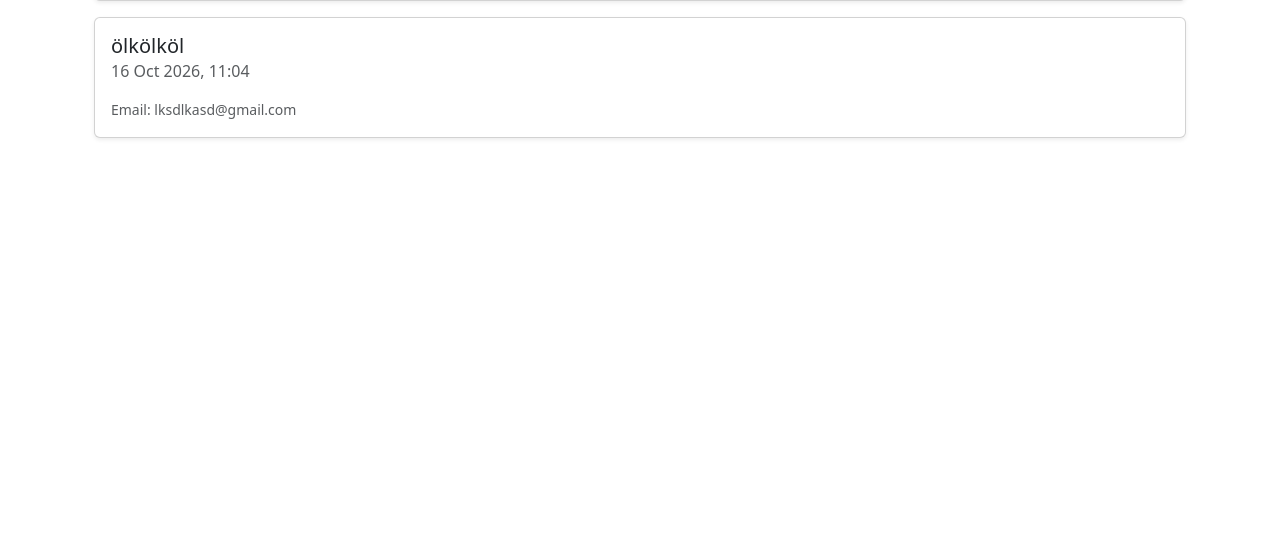
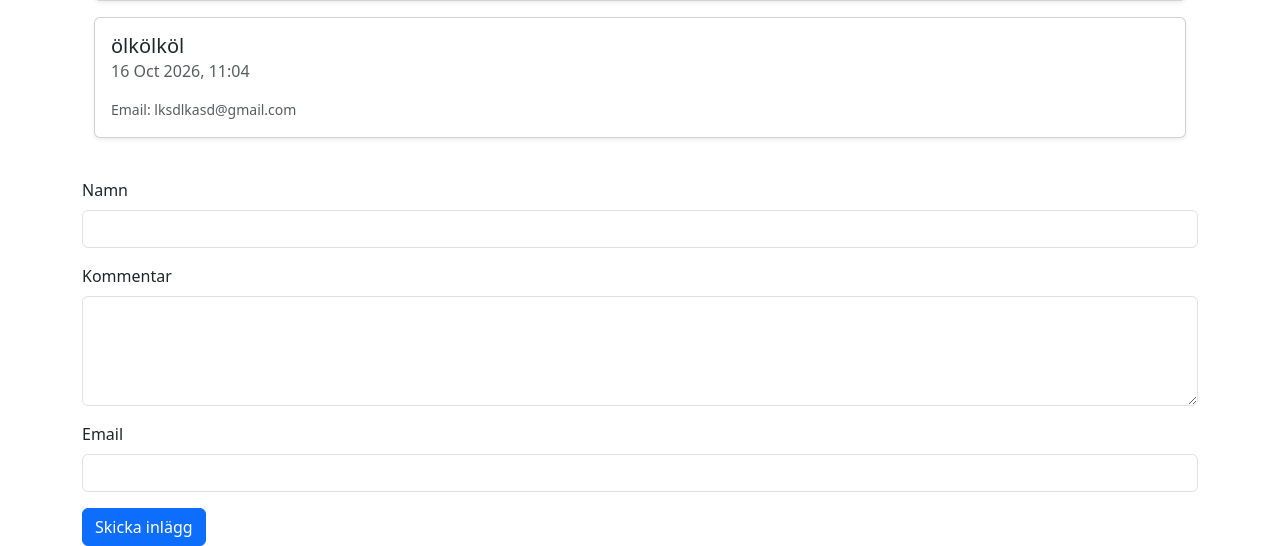
Before and after one commit to martinStar2005/g-stbok, a Django app: page /guestbook/ in a window 1280 px wide. Shown: the part 296-842 px from the top of the page. Before the commit the page ends 435 px from the top, so only its background shows below. Run offline with Django 5.2, Linux system fonts and the light colour scheme; data comes from the database, SQL or seed files in the repository; both versions use the stored data as it was after the commit.

Commit message:
add gästbok och inlägg

```diff
--- a/inlägg/templates/guestbook.html
+++ b/inlägg/templates/guestbook.html
@@ -43,4 +43,45 @@
 
 </div>
 
+<form method="POST">
+    {% csrf_token %}
+
+    <div class="mb-3">
+        <label for="name" class="form-label">Namn</label>
+        <input
+            type="text"
+            name="name"
+            id="name"
+            class="form-control"
+            required
+        >
+    </div>
+
+    <div class="mb-3">
+        <label for="content" class="form-label">Kommentar</label>
+        <textarea
+            name="content"
+            id="comment"
+            class="form-control"
+            rows="4"
+            required
+        ></textarea>
+    </div>
+
+    <div class="mb-3">
+        <label for="email" class="form-label">Email</label>
+        <input
+            type="email"
+            name="email"
+            id="name"
+            class="form-control"
+            required
+        >
+    </div>
+
+    <button type="submit" class="btn btn-primary">
+        Skicka inlägg
+    </button>
+</form>
+
 {% endblock %}
--- a/inlägg/views.py
+++ b/inlägg/views.py
@@ -1,4 +1,4 @@
-from django.shortcuts import render
+from django.shortcuts import redirect, render
 
 from inlägg.models import GuestbookEntry
 
@@ -12,6 +12,20 @@ def about(request):
     return render(request, 'About.html')
 
 def guestbook(request):
+
+    if request.method == 'POST':
+        name = request.POST.get('name')
+        content = request.POST.get('content')
+        email = request.POST.get('email')
+
+
+        entry = GuestbookEntry(name=name, content=content, email=email)
+        entry.save()
+
+        return redirect('guestbook')
+
     entries = GuestbookEntry.objects.all().order_by('-created_at')
 
+
+
     return render(request, 'guestbook.html', {'entries': entries})
```
Also changed, not shown: db.sqlite3.
